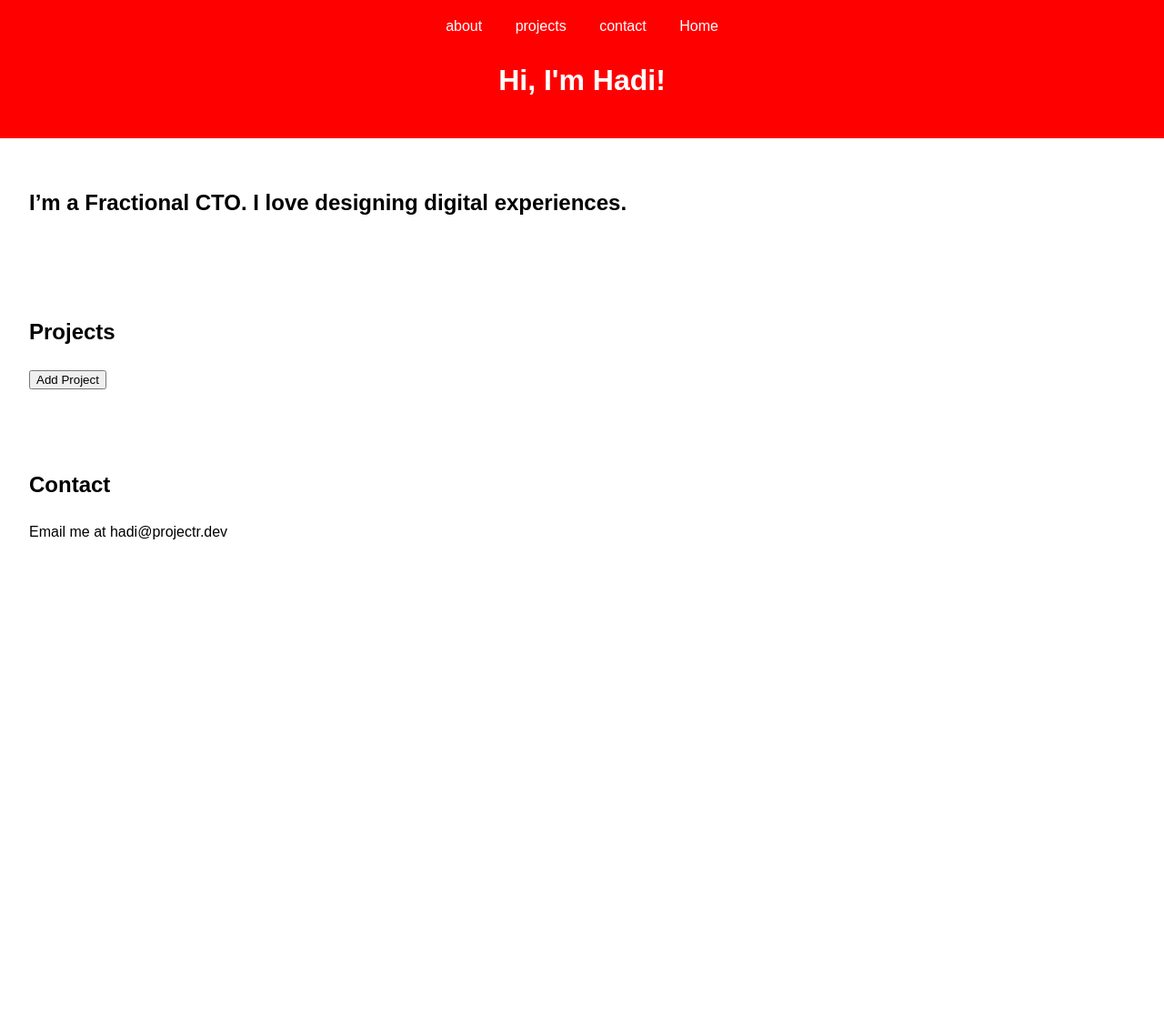
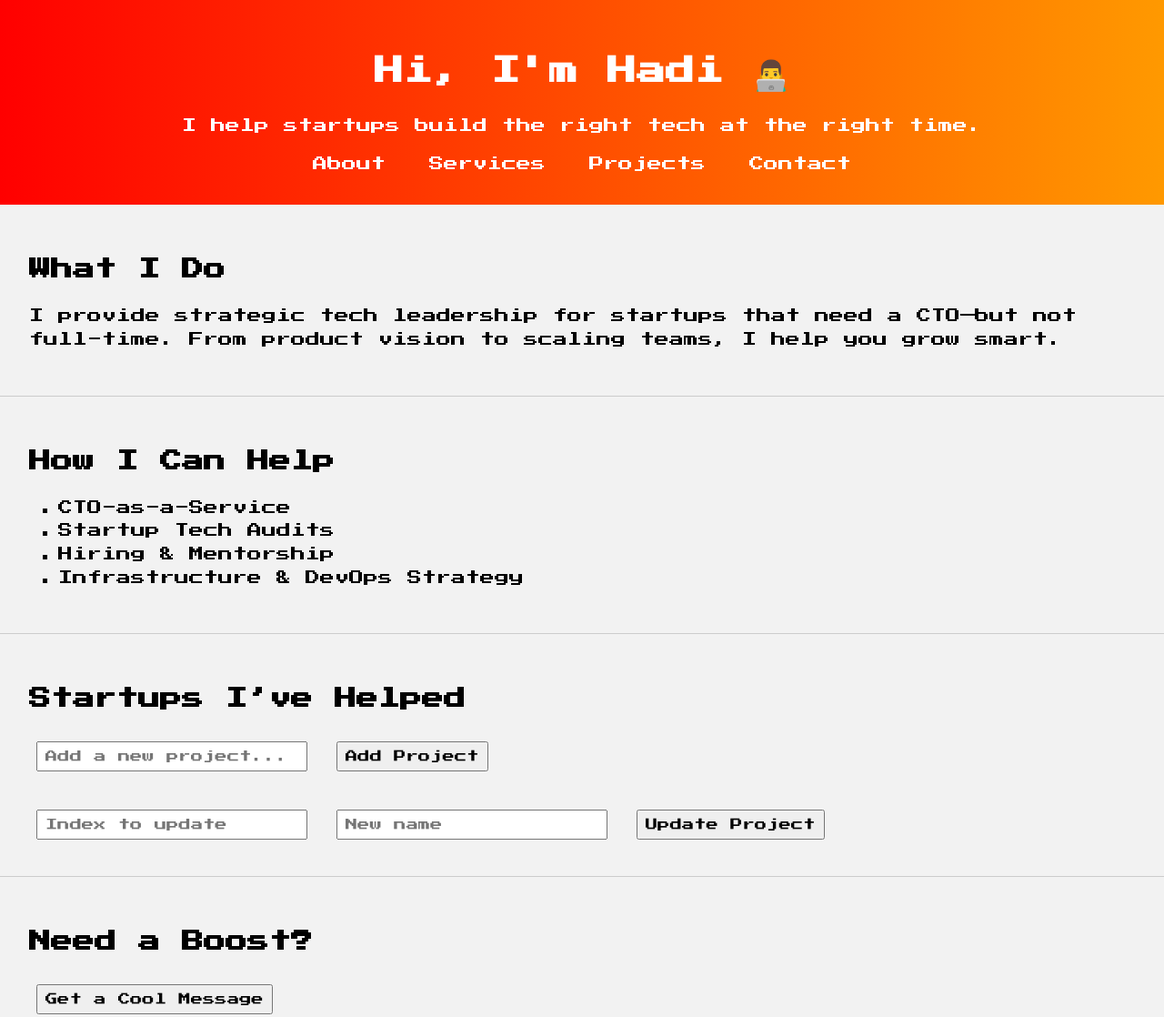
Before and after one commit to hadielshayeb/0_Portfolio-Website, a plain HTML site: page index.html in a window 1280 px wide. Shown: the top 1118 px of the page at 91% size. Before the commit the page ends 800 px from the top, so only its background shows below. Drawn offline with Linux system fonts and the light colour scheme.

Commit message:
new adds

```diff
--- a/index.html
+++ b/index.html
@@ -1,33 +1,64 @@
 <!DOCTYPE html>
 <html lang="en">
 <head>
-  <meta charset="UTF-8">
-  <title>My Portfolio</title>
-  <link rel="stylesheet" href="style.css">
+  <meta charset="UTF-8" />
+  <title>Hadi | Fractional CTO</title>
+  <link href="https://fonts.googleapis.com/css2?family=Press+Start+2P&display=swap" rel="stylesheet">
+  <link rel="stylesheet" href="style.css" />
 </head>
 <body>
   <header>
+    <h1>Hi, I'm Hadi 👨‍💻</h1>
+    <p>I help startups build the right tech at the right time.</p>
     <nav>
-      <a href="#about">about</a>
-      <a href="projects.html">projects</a>
-      <a href="#contact">contact</a> <a href="index.html">Home</a>
+      <a href="#about">About</a>
+      <a href="#services">Services</a>
+      <a href="#projects">Projects</a>
+      <a href="#contact">Contact</a>
     </nav>
-    <h1>Hi, I'm Hadi!</h1>
   </header>
 
   <section id="about">
-    <h2>I’m a Fractional CTO. I love designing digital experiences.</h2>
+    <h2>What I Do</h2>
+    <p>I provide strategic tech leadership for startups that need a CTO—but not full-time. From product vision to scaling teams, I help you grow smart.</p>
+  </section>
+
+  <section id="services">
+    <h2>How I Can Help</h2>
+    <ul>
+      <li>CTO-as-a-Service</li>
+      <li>Startup Tech Audits</li>
+      <li>Hiring & Mentorship</li>
+      <li>Infrastructure & DevOps Strategy</li>
+    </ul>
   </section>
 
   <section id="projects">
-    <h2>Projects</h2>
-    <div id="project-list"></div>
+    <h2>Startups I’ve Helped</h2>
+    <ul id="project-list"></ul>
+    <input type="text" id="projectInput" placeholder="Add a new project..." />
     <button onclick="addProject()">Add Project</button>
+    <br /><br />
+    <input type="number" id="updateIndex" placeholder="Index to update" />
+    <input type="text" id="newProjectName" placeholder="New name" />
+    <button onclick="updateProject()">Update Project</button>
+  </section>
+
+  <section id="motivation">
+    <h2>Need a Boost?</h2>
+    <button onclick="showMessage()">Get a Cool Message</button>
+    <p id="messageOutput"></p>
+  </section>
+
+  <section id="testimonials">
+    <h2>What Founders Say</h2>
+    <blockquote>“Hadi was a game-changer for our tech roadmap.” — Jane, CEO</blockquote>
   </section>
 
   <section id="contact">
-    <h2>Contact</h2>
-    <p>Email me at hadi@projectr.dev</p>
+    <h2>Let’s Chat</h2>
+    <p>📧 hadi@projectr.dev</p>
+    <a href="https://linkedin.com/in/your-profile" target="_blank">Connect on LinkedIn</a>
   </section>
 
   <script src="script.js"></script>
--- a/script.js
+++ b/script.js
@@ -1,6 +1,36 @@
+const projectList = document.getElementById("project-list");
+
 function addProject() {
-    const projectList = document.getElementById("project-list");
-    const project = document.createElement("div");
-    project.innerText = "New Project " + (projectList.children.length + 1);
-    projectList.appendChild(project);
+  const input = document.getElementById("projectInput").value;
+  if (input.trim() === "") return;
+
+  const li = document.createElement("li");
+  li.textContent = input;
+  projectList.appendChild(li);
+
+  document.getElementById("projectInput").value = "";
+}
+
+function updateProject() {
+  const index = parseInt(document.getElementById("updateIndex").value);
+  const newName = document.getElementById("newProjectName").value;
+
+  const items = projectList.getElementsByTagName("li");
+  if (index >= 0 && index < items.length && newName.trim() !== "") {
+    items[index].textContent = newName;
   }
+}
+
+const messages = [
+  "You're building something legendary 🚀",
+  "CTO energy levels: MAX 💡",
+  "Another 1% better today ⚙️",
+  "Your stack is sleek and scalable 💻",
+  "Ship fast. Learn faster. 🚢"
+];
+
+function showMessage() {
+  const output = document.getElementById("messageOutput");
+  const randomIndex = Math.floor(Math.random() * messages.length);
+  output.textContent = messages[randomIndex];
+}
--- a/style.css
+++ b/style.css
@@ -1,20 +1,36 @@
 body {
-    font-family: sans-serif;
+    font-family: 'Press Start 2P', sans-serif;
     margin: 0;
     padding: 0;
+    background-color: #f2f2f2;
     line-height: 1.6;
   }
+
   header {
-    background: #ff0000;
+    background: linear-gradient(90deg, #ff0000, #ff9900);
     color: white;
-    padding: 1rem;
+    padding: 2rem;
     text-align: center;
   }
+
   nav a {
     margin: 0 1rem;
     color: white;
     text-decoration: none;
   }
+
   section {
     padding: 2rem;
+    border-bottom: 1px solid #ccc;
   }
+
+  ul {
+    list-style: square;
+    padding-left: 2rem;
+  }
+
+  input, button {
+    font-family: 'Press Start 2P', sans-serif;
+    margin: 0.5rem;
+    padding: 0.5rem;
+  }
```
